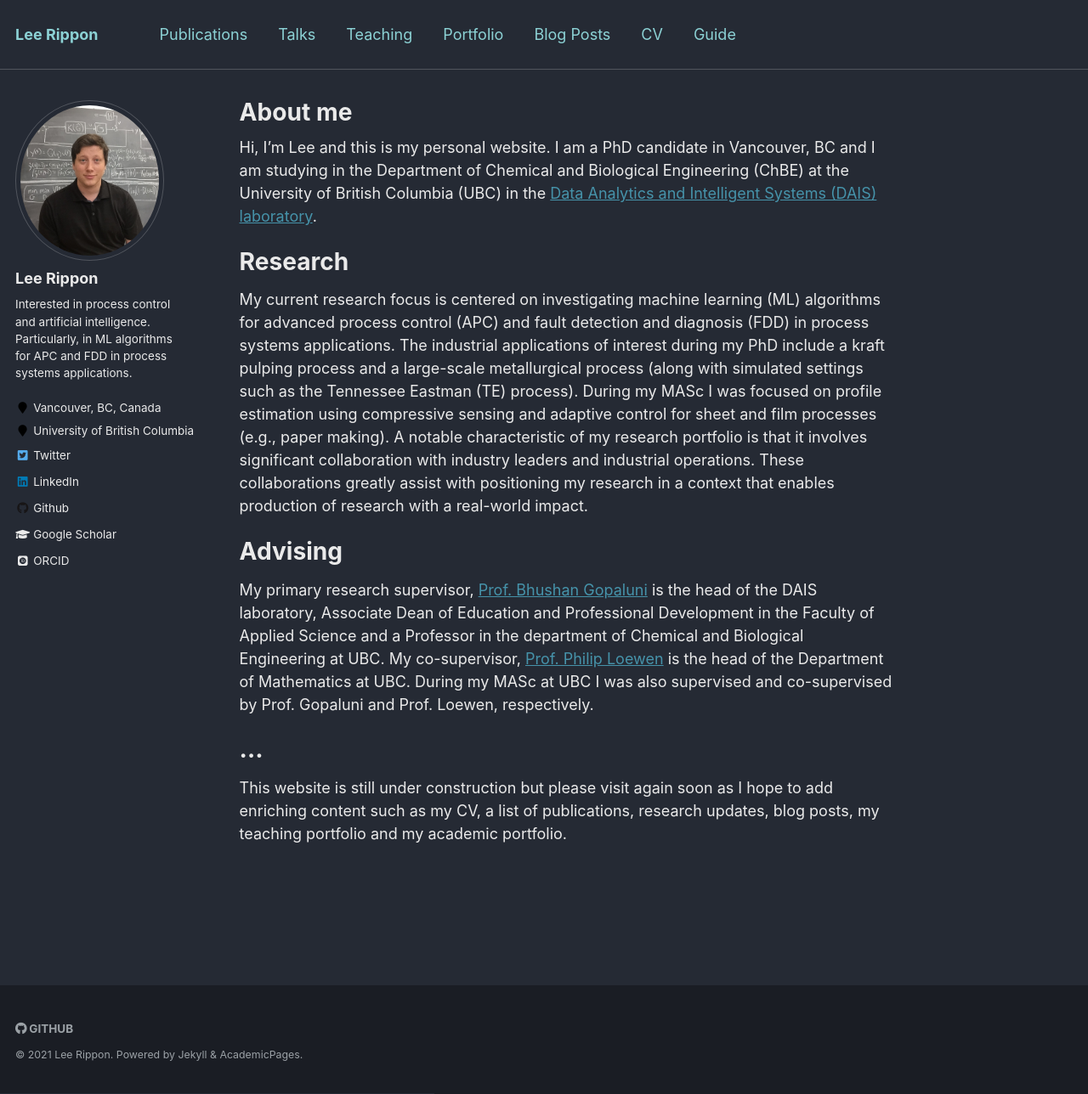
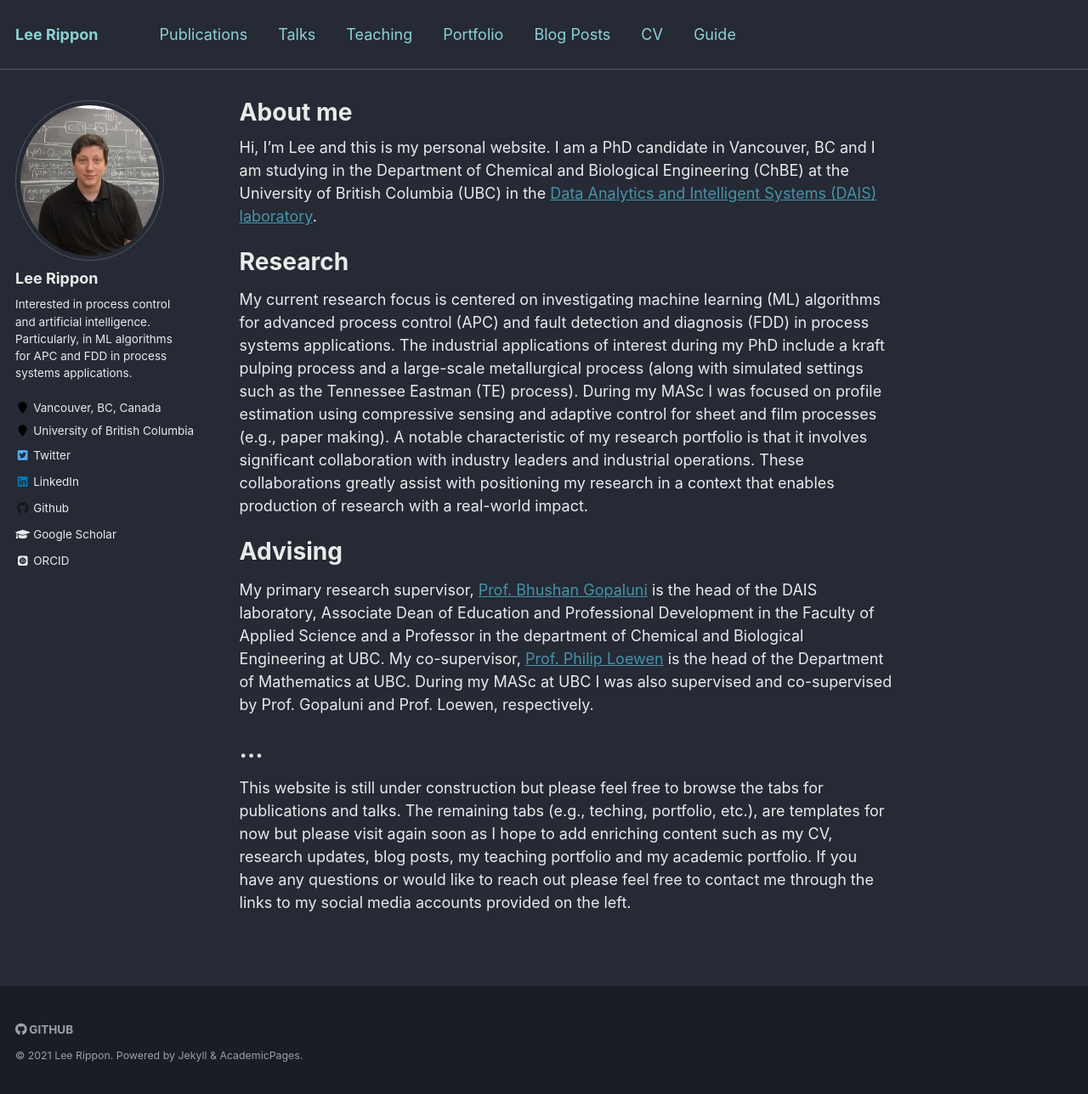
Before and after one commit to LeeRippon/LeeRippon.github.io, a Jekyll site: the page built from _pages/about.md, in a window 1280 px wide and 1288 px high. Shown: the whole window at 85% size. Built offline with Jekyll 4.4.1, drawn with Linux system fonts in a browser that asks for light colours; some web fonts are replaced.

Commit message:
Update about.md

```diff
--- a/_pages/about.md
+++ b/_pages/about.md
@@ -27,4 +27,4 @@ My primary research supervisor, [Prof. Bhushan Gopaluni](https://www.chbe.ubc.ca
 ===
 
 
-This website is still under construction but please visit again soon as I hope to add enriching content such as my CV, a list of publications, research updates, blog posts, my teaching portfolio and my academic portfolio.
+This website is still under construction but please feel free to browse the tabs for publications and talks. The remaining tabs (e.g., teching, portfolio, etc.), are templates for now but please visit again soon as I hope to add enriching content such as my CV, research updates, blog posts, my teaching portfolio and my academic portfolio. If you have any questions or would like to reach out please feel free to contact me through the links to my social media accounts provided on the left.
```
